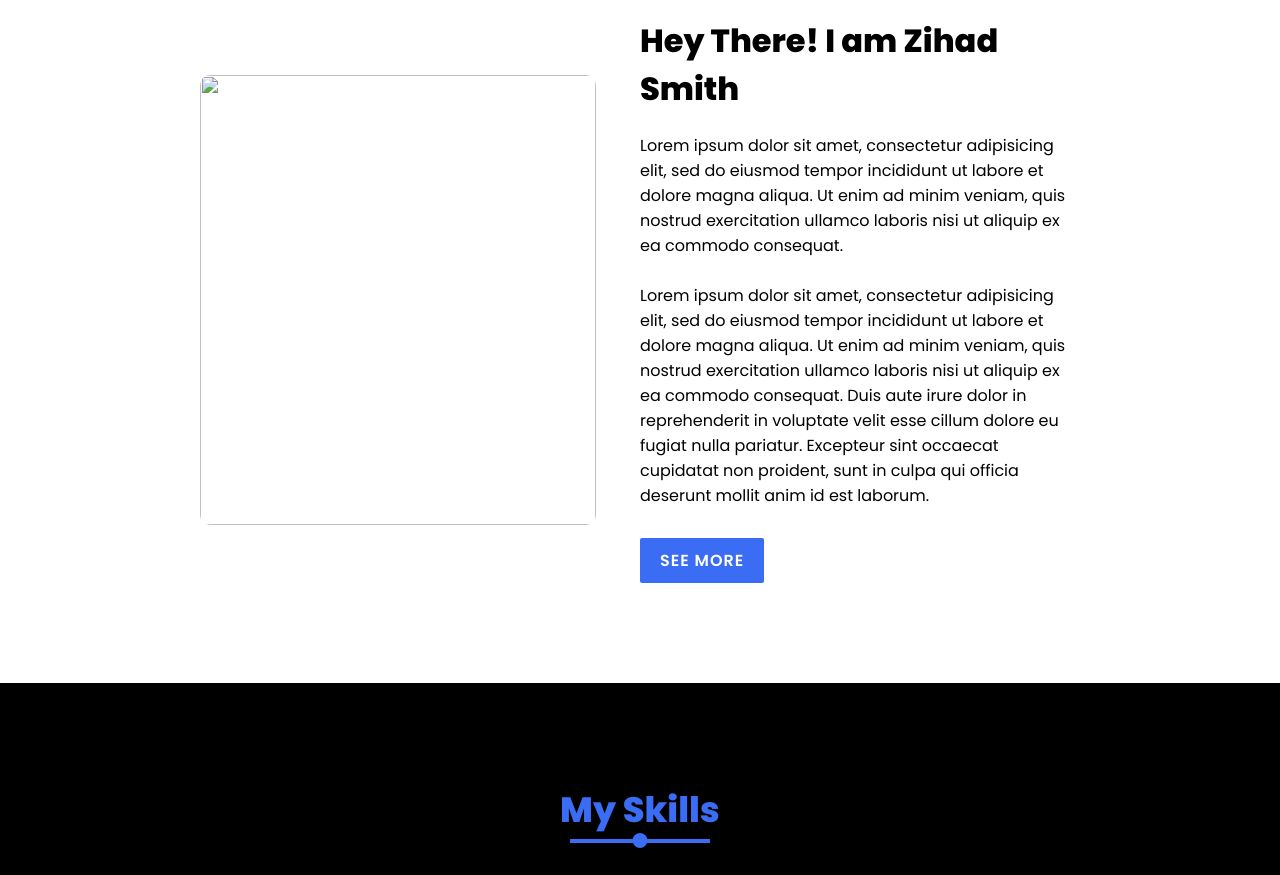
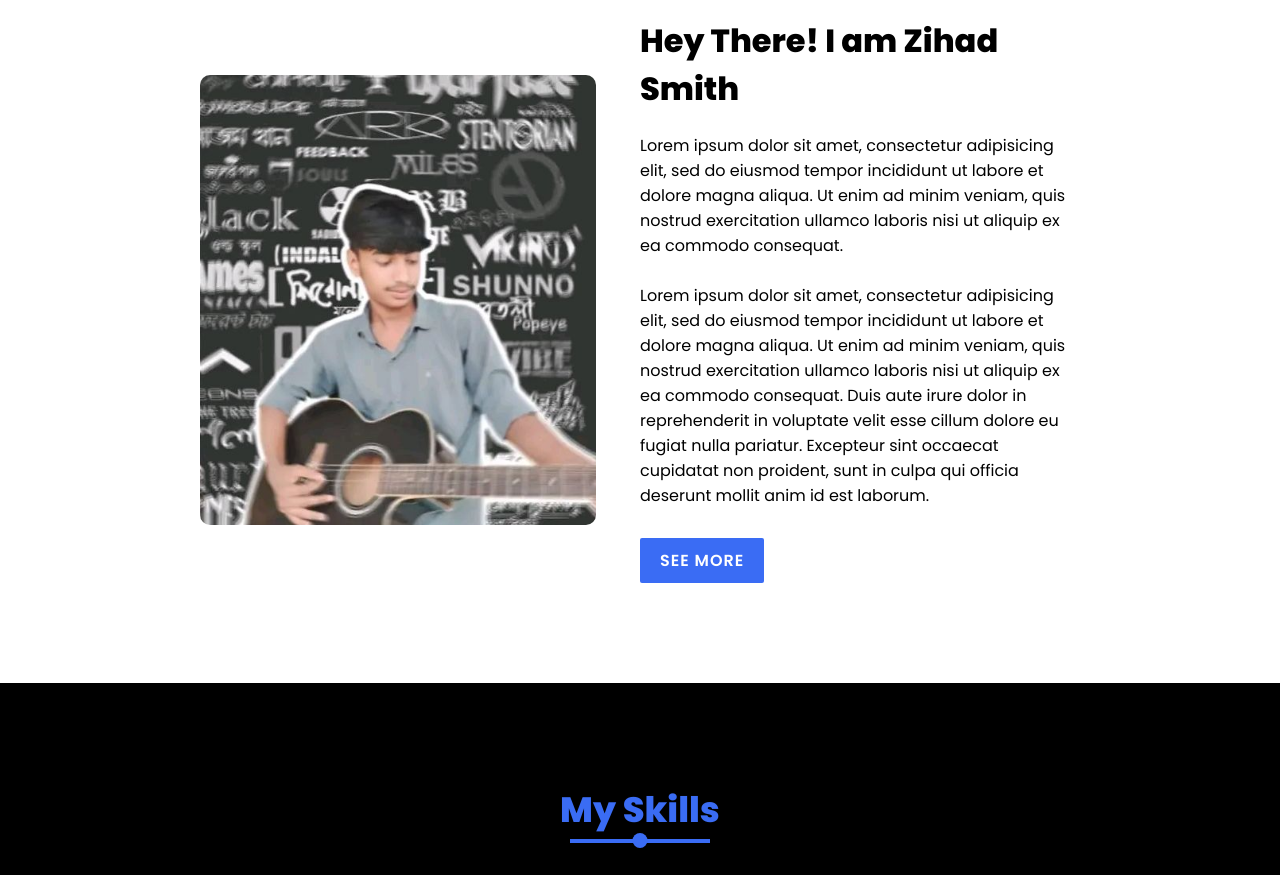
Before and after one commit to zihad6926/zihad-ahmed, a plain HTML site: page index.html in a window 1280 px wide. Shown: the part 1016-1891 px from the top of the page. Drawn offline with nearby package versions, Linux system fonts and the light colour scheme.

Commit message:
Update index.html

```diff
--- a/index.html
+++ b/index.html
@@ -51,7 +51,7 @@
         <div class="content">
             <div class="column col-left reveal">
                 <div class="img-card" data-aos="fade-right" data-aos-duration="2000" data-aos-delay="200">
-                    <img src="Image/Image/img1.jpg" alt="">
+                    <img src="Image/img1.jpg" alt="">
                 </div>
             </div>
             <div class="column col-right reveal">
```
